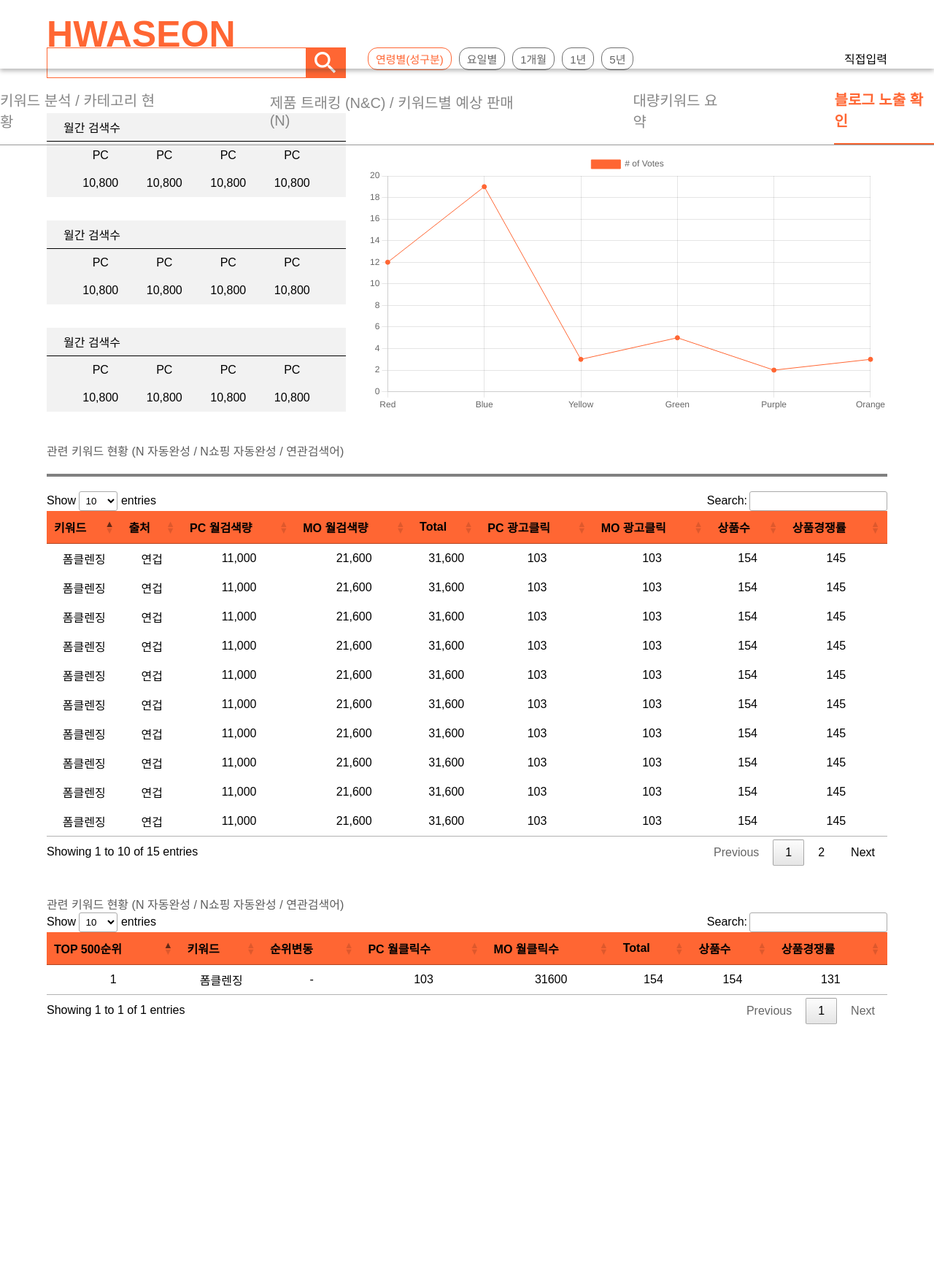
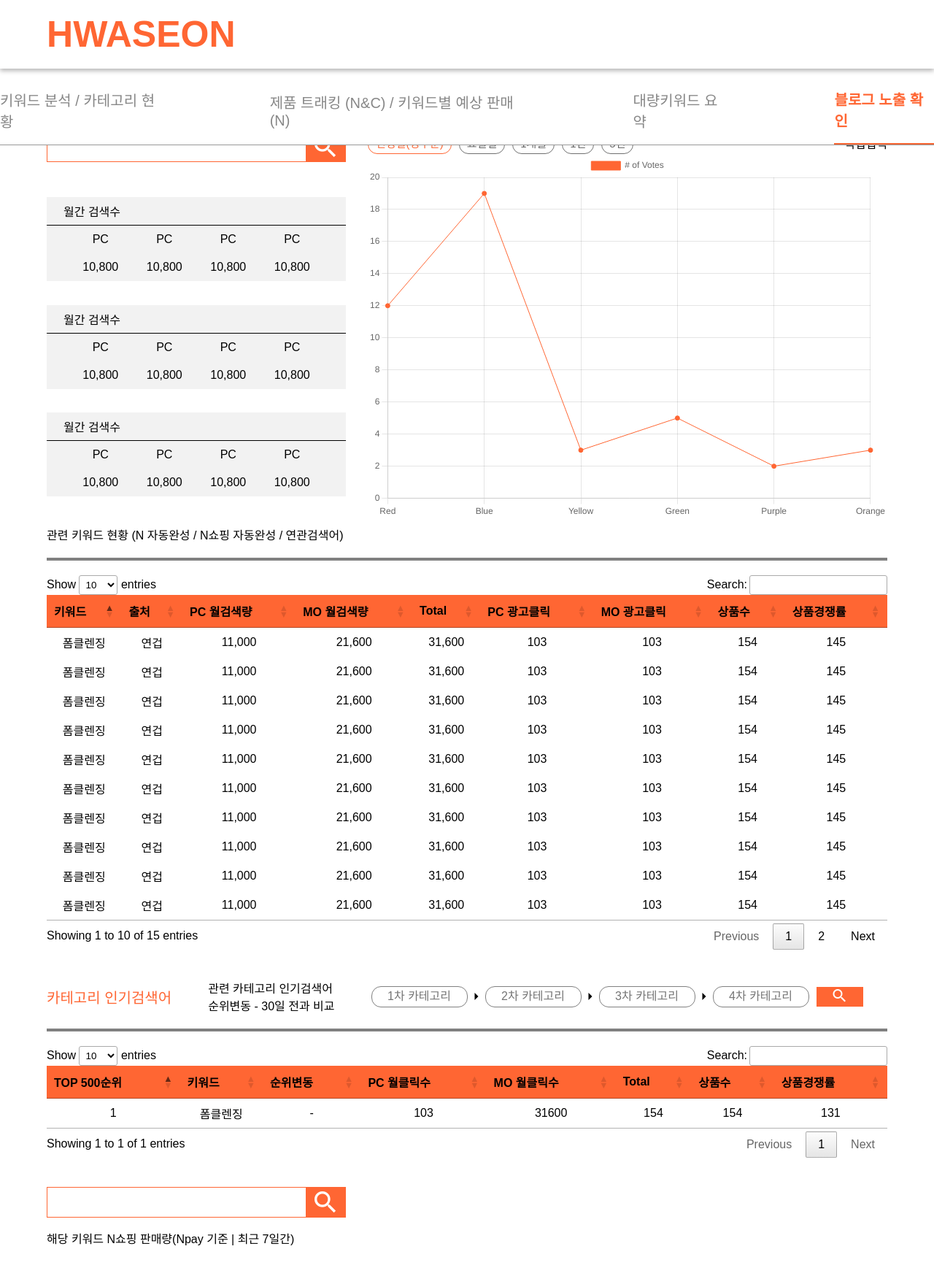
Before and after one commit to sebastianrcnt/hwaseon, a Flask app: page /feature1 in a window 1280 px wide. Shown: the whole page at 73% size. Before the commit the page ends 1403 px from the top, so only its background shows below. Run offline with Flask 2, Linux system fonts and the light colour scheme; some libraries are stand-ins or nearby versions.

Commit message:
feature1 complete

```diff
--- a/server/static/styles/feature.layout.css
+++ b/server/static/styles/feature.layout.css
@@ -60,6 +60,7 @@ h6 {
 header {
   position: fixed;
   top: 0;
+  background-color: white;
   border-bottom: 1px solid #999;
 }
 
@@ -130,7 +131,7 @@ header nav.navbar li.current {
   width: 90vw;
 }
 
-.header-ghost {
-  height: 168px;
+.container {
+  padding-top: 180px;
 }
 /*# sourceMappingURL=feature.layout.css.map */
--- a/server/static/styles/feature.layout.scss
+++ b/server/static/styles/feature.layout.scss
@@ -54,6 +54,7 @@ h6 {
 header {
   position: fixed;
   top: 0;
+  background-color: white;
 
   .header-container {
     width: 100vw;
@@ -109,6 +110,6 @@ header {
   width: 90vw;
 }
 
-.header-ghost {
-  height: 168px;
+.container {
+  padding-top: 180px;
 }
--- a/server/static/styles/feature1.page.css
+++ b/server/static/styles/feature1.page.css
@@ -1,9 +1,58 @@
-.container {
-  padding-top: 64.5px;
+section {
+  margin-bottom: 40px;
 }
 
-section {
-  margin-bottom: 40px;
+.search-bar-container {
+  top: 220px;
+  left: 240px;
+  width: 410px;
+  height: 42px;
+  border: 1px solid #ff6633;
+  opacity: 1;
+  margin-bottom: 16px;
+  display: -webkit-box;
+  display: -ms-flexbox;
+  display: flex;
+  -webkit-box-orient: horizontal;
+  -webkit-box-direction: normal;
+      -ms-flex-direction: row;
+          flex-direction: row;
+  -webkit-box-align: stretch;
+      -ms-flex-align: stretch;
+          align-items: stretch;
+  -webkit-box-pack: center;
+      -ms-flex-pack: center;
+          justify-content: center;
+}
+
+.search-bar-container input {
+  all: unset;
+  -webkit-box-flex: 1;
+      -ms-flex: 1;
+          flex: 1;
+  padding: 0 24px;
+  font-size: 20px;
+}
+
+.search-bar-container button.search-button {
+  all: unset;
+  width: 54px;
+  background-color: #ff6633;
+  display: -webkit-box;
+  display: -ms-flexbox;
+  display: flex;
+  -webkit-box-align: center;
+      -ms-flex-align: center;
+          align-items: center;
+  -webkit-box-pack: center;
+      -ms-flex-pack: center;
+          justify-content: center;
+  cursor: pointer;
+}
+
+.search-bar-container button.search-button span {
+  color: white;
+  font-size: 2.5rem;
 }
 
 section.row.row1 {
@@ -32,60 +81,6 @@ section.row.row1 .search-statistics {
           justify-content: space-between;
   height: 500px;
   margin-right: 30px;
-}
-
-section.row.row1 .search-statistics .search-bar-container {
-  top: 220px;
-  left: 240px;
-  width: 410px;
-  height: 42px;
-  background: #ffffff 0% 0% no-repeat padding-box;
-  border: 1px solid #ff6633;
-  opacity: 1;
-  margin-bottom: 16px;
-  display: -webkit-box;
-  display: -ms-flexbox;
-  display: flex;
-  -webkit-box-orient: horizontal;
-  -webkit-box-direction: normal;
-      -ms-flex-direction: row;
-          flex-direction: row;
-  -webkit-box-align: start;
-      -ms-flex-align: start;
-          align-items: flex-start;
-  -webkit-box-pack: start;
-      -ms-flex-pack: start;
-          justify-content: flex-start;
-}
-
-section.row.row1 .search-statistics .search-bar-container input {
-  all: unset;
-  -webkit-box-flex: 1;
-      -ms-flex: 1;
-          flex: 1;
-  padding: 0 24px;
-  font-size: 20px;
-}
-
-section.row.row1 .search-statistics .search-bar-container button.search-button {
-  all: unset;
-  width: 54px;
-  background-color: #ff6633;
-  display: -webkit-box;
-  display: -ms-flexbox;
-  display: flex;
-  -webkit-box-align: center;
-      -ms-flex-align: center;
-          align-items: center;
-  -webkit-box-pack: center;
-      -ms-flex-pack: center;
-          justify-content: center;
-  cursor: pointer;
-}
-
-section.row.row1 .search-statistics .search-bar-container button.search-button span {
-  color: white;
-  font-size: 2.5rem;
 }
 
 section.row.row1 .search-statistics .search-statistic {
@@ -235,19 +230,81 @@ table tbody {
   text-align: center;
 }
 
-section.row.row2 h3.section-title {
-  text-align: left;
-  font-size: 16px;
-  letter-spacing: 0.02px;
-  color: #000000;
-  opacity: 0.64;
+section.row.row3 .section-header {
+  display: -webkit-box;
+  display: -ms-flexbox;
+  display: flex;
+  -webkit-box-orient: horizontal;
+  -webkit-box-direction: normal;
+      -ms-flex-direction: row;
+          flex-direction: row;
+  -webkit-box-align: center;
+      -ms-flex-align: center;
+          align-items: center;
+  -webkit-box-pack: start;
+      -ms-flex-pack: start;
+          justify-content: flex-start;
 }
 
-section.row.row2 .divider {
-  margin: 20px 0;
-  background-color: gray;
-  width: 100%;
-  height: 4px;
+section.row.row3 .section-header > *:not(:last-child) {
+  margin-right: 50px;
+}
+
+section.row.row3 .section-header .section-title {
+  font-size: 20px;
+  color: #ff6633;
+}
+
+section.row.row3 .section-header .category-criterion {
+  display: -webkit-box;
+  display: -ms-flexbox;
+  display: flex;
+  -webkit-box-orient: horizontal;
+  -webkit-box-direction: normal;
+      -ms-flex-direction: row;
+          flex-direction: row;
+  -webkit-box-align: center;
+      -ms-flex-align: center;
+          align-items: center;
+  -webkit-box-pack: start;
+      -ms-flex-pack: start;
+          justify-content: flex-start;
+}
+
+section.row.row3 .section-header .category-criterion .category {
+  display: -webkit-box;
+  display: -ms-flexbox;
+  display: flex;
+  -webkit-box-orient: horizontal;
+  -webkit-box-direction: normal;
+      -ms-flex-direction: row;
+          flex-direction: row;
+  -webkit-box-align: center;
+      -ms-flex-align: center;
+          align-items: center;
+  -webkit-box-pack: start;
+      -ms-flex-pack: start;
+          justify-content: flex-start;
+}
+
+section.row.row3 .section-header .category-criterion .category input.category-input {
+  all: unset;
+  border: 1px solid grey;
+  height: 27px;
+  width: 130px;
+  border-radius: 13px;
+  text-align: center;
+}
+
+section.row.row3 .section-header .category-criterion .category.category-4 input.category-input {
+  margin-right: 10px;
+}
+
+section.row.row3 .section-header .category-criterion .search-button {
+  padding: 0 10px;
+  height: 27px;
+  background-color: #ff6633;
+  color: white;
 }
 
 section.row.row3 h3.section-title {
@@ -257,4 +314,11 @@ section.row.row3 h3.section-title {
   color: #000000;
   opacity: 0.64;
 }
+
+.divider {
+  margin: 20px 0;
+  background-color: gray;
+  width: 100%;
+  height: 4px;
+}
 /*# sourceMappingURL=feature1.page.css.map */
--- a/server/static/styles/feature1.page.scss
+++ b/server/static/styles/feature1.page.scss
@@ -1,33 +1,20 @@
 @import "./utils.scss";
-
-.container {
-  padding-top: 64.5px;
-}
 
 section {
   margin-bottom: 40px;
 }
-
-section.row.row1 {
-  display: flex;
-  flex-direction: row;
-
-  .search-statistics {
-    @include flex("column", "space-between", "center");
-    height: 500px;
 
 .search-bar-container {
   top: 220px;
   left: 240px;
   width: 410px;
   height: 42px;
-      background: #ffffff 0% 0% no-repeat padding-box;
   border: 1px solid #ff6633;
   opacity: 1;
 
   margin-bottom: 16px;
 
-      @include flex(row);
+  @include flex(row, center, stretch);
 
   input {
     all: unset;
@@ -52,6 +39,14 @@ section.row.row1 {
     }
   }
 }
+
+section.row.row1 {
+  display: flex;
+  flex-direction: row;
+
+  .search-statistics {
+    @include flex("column", "space-between", "center");
+    height: 500px;
 
     .search-statistic {
       top: 278px;
@@ -130,20 +125,44 @@ table {
   }
 }
 
-section.row.row2 {
-  h3.section-title {
-    text-align: left;
-    font-size: 16px;
-    letter-spacing: 0.02px;
-    color: #000000;
-    opacity: 0.64;
+section.row.row3 {
+  .section-header {
+    @include flex(row, flex-start, center);
+    & > *:not(:last-child) {
+      margin-right: 50px;
+    }
+    .section-title {
+      font-size: 20px;
+      color: #ff6633;
     }
 
-  .divider {
-    margin: 20px 0;
-    background-color: gray;
-    width: 100%;
-    height: 4px;
+    .category-criterion {
+      @include flex(row, flex-start, center);
+
+      .category {
+        @include flex(row, flex-start, center);
+
+        input.category-input {
+          all: unset;
+          border: 1px solid grey;
+          height: 27px;
+          width: 130px;
+          border-radius: 13px;
+          text-align: center;
+        }
+      }
+
+      .category.category-4 input.category-input {
+        margin-right: 10px;
+      }
+
+      .search-button {
+        padding: 0 10px;
+        height: 27px;
+        background-color: #ff6633;
+        color: white;
+      }
+    }
   }
 }
 
@@ -156,3 +175,10 @@ section.row.row3 {
     opacity: 0.64;
   }
 }
+
+.divider {
+  margin: 20px 0;
+  background-color: gray;
+  width: 100%;
+  height: 4px;
+}
--- a/server/templates/pages/feature1.html
+++ b/server/templates/pages/feature1.html
@@ -1,9 +1,6 @@
 {% extends 'layouts/feature.html' %} {% block title %}This is a Title{% endblock
 %} {% block content %}
-<link
-  rel="stylesheet"
-  href="{{url_for('static', filename='styles/feature1.page.css')}}"
-/>
+<link rel="stylesheet" href="{{url_for('static', filename='styles/feature1.page.css')}}" />
 <header>
   <div class="header-container">
     <div class="logo">HWASEON</div>
@@ -15,7 +12,6 @@
     <li class="current">블로그 노출 확인</li>
   </nav>
 </header>
-<div class="header-ghost"></div>
 <div class="container">
   <!-- 1행 -->
   <section class="row row1">
@@ -101,7 +97,7 @@
         </div>
         <div class="right">직접입력</div>
       </div>
-      <canvas id="myChart"></canvas>
+      <canvas id="myChart" width="300" height="300"></canvas>
     </div>
   </section>
 
@@ -296,9 +292,30 @@
   </section>
 
   <section class="row row3">
-    <h3 class="section-title">
-      관련 키워드 현황 (N 자동완성 / N쇼핑 자동완성 / 연관검색어)
-    </h3>
+    <div class="section-header">
+      <div class="section-title">
+        카테고리 인기검색어
+      </div>
+      <div class="section-description">
+        관련 카테고리 인기검색어<br />순위변동 - 30일 전과 비교
+      </div>
+      <div class="category-criterion">
+        <div class="category category-1"><input type="text" placeholder="1차 카테고리" class="category-input">
+          <span class="material-icons"> arrow_right </span>
+        </div>
+        <div class="category category-2"><input type="text" placeholder="2차 카테고리" class="category-input">
+          <span class="material-icons"> arrow_right </span>
+        </div>
+        <div class="category category-3"><input type="text" placeholder="3차 카테고리" class="category-input">
+          <span class="material-icons"> arrow_right </span>
+        </div>
+        <div class="category category-4"><input type="text" placeholder="4차 카테고리" class="category-input">
+          <div class="search-button">
+            <span class="material-icons search-button">search</span>
+          </div>
+        </div>
+      </div>
+    </div>
     <div class="divider"></div>
     <table id="table2">
       <thead>
@@ -327,6 +344,19 @@
       </tbody>
     </table>
   </section>
+  <section class="row row4">
+    <div class="category-header">
+      <form class="search-bar-container">
+        <input type="text" />
+        <button class="search-button" type="submit">
+          <span class="material-icons"> search </span>
+        </button>
+      </form>
+      <div>
+        해당 키워드 N쇼핑 판매량(Npay 기준 | 최근 7일간)
+      </div>
+    </div>
+  </section>
 </div>
 
 <script>
@@ -346,6 +376,8 @@
       ],
     },
     options: {
+      responsive: true,
+      maintainAspectRatio: false,
       scales: {
         y: {
           beginAtZero: true,
```
Also changed, not shown: 2 other files. Lines whose indentation alone changed are shown as unchanged.
